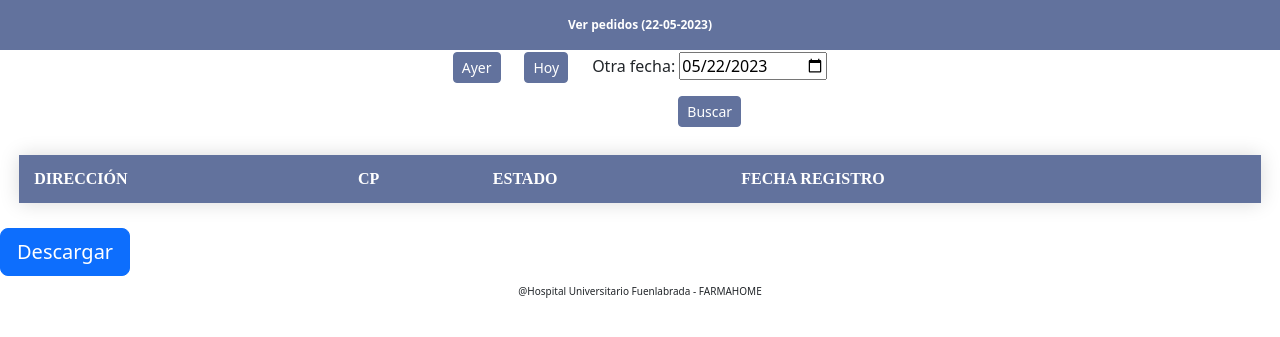
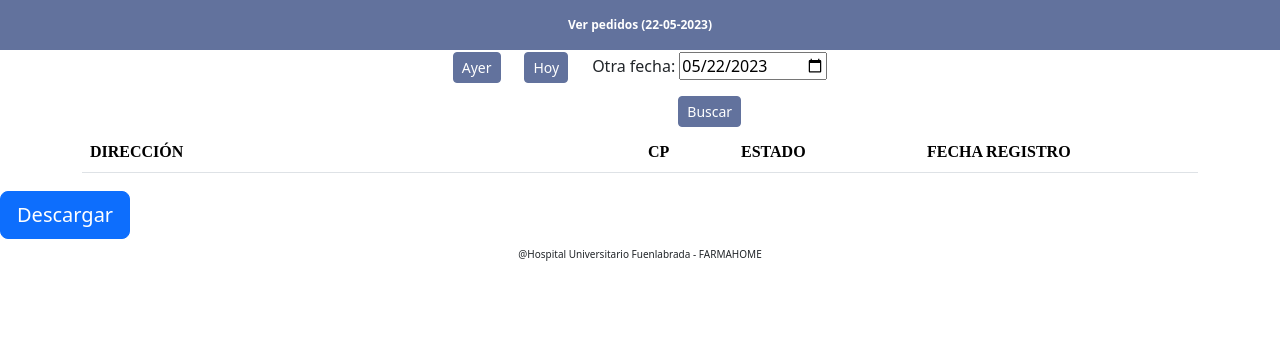
Before and after one commit to JorgeTarancon/FARMAHOME_APP, a Django app: page /ver_pedidos/hoy in a window 1280 px wide. Shown: the part 43-380 px from the top of the page. Run offline with Django 3.2, Linux system fonts and the light colour scheme; a user stored in the database is signed in; data comes from the database, SQL or seed files in the repository; both versions use the stored data as it was after the commit; lists and menus that the app fills with data are empty; some libraries are stand-ins or nearby versions.

Commit message:
Format table in ver_pedidos.html

```diff
--- a/FARMAHOME/static/FARMAHOME/style.css
+++ b/FARMAHOME/static/FARMAHOME/style.css
@@ -98,40 +98,15 @@ a.navbar-brand.ms-auto {
 /* INPUTS */
 
 /* TABLES */
-.styled-table {
-    border-collapse: collapse;
-    margin: 25px 0;
-    font-size: 1em;
+.table{
     font-family: 'Times New Roman';
-    width: 97%;
-    box-shadow: 0 0 20px rgba(0, 0, 0, 0.15);
+    font-weight: normal;
 }
 
-.styled-table thead tr {
+thead tr {
     background-color: rgb(98, 114, 157);
     color: #ffffff;
     text-align: left;
-}
-
-.styled-table th,
-.styled-table td {
-    padding: 12px 15px;
-}
-
-.styled-table tbody tr {
-    border-bottom: 1px solid #dddddd;
-}
-
-.styled-table tbody tr:nth-of-type(even) {
-    background-color: #f3f3f3;
-}
-
-.styled-table tbody tr:last-of-type {
-    border-bottom: 2px solid rgb(98, 114, 157);
-}
-
-.styled-table tbody tr.active-row {
-    color:black;
 }
 /* TABLES */
 
--- a/FARMAHOME/templates/FARMAHOME/ver_pedidos.html
+++ b/FARMAHOME/templates/FARMAHOME/ver_pedidos.html
@@ -24,34 +24,50 @@ Ver pedidos ({{ fecha_busqueda }})
     </div>
 </div>
 
-<table class = "styled-table" >
+<div class="container">
+    <table class="table table-striped">
+
       <thead>
         <tr>
-        <th scope="col">DIRECCIÓN</th>
-        <th scope="col">CP</th>
-        <th scope="col">ESTADO</th>
-        <th scope="col">FECHA REGISTRO</th>
-        <th scope="col"></th>
+            <th class="col-md-6">DIRECCIÓN</th>
+            <th class="col-md-1">CP</th>
+            <th class="col-md-2">ESTADO</th>
+            <th class="col-md-2">FECHA REGISTRO</th>
+            <th class="col-md-1"></th>
         </tr>
       </thead>
 
       <tbody>
         {% for results in todos_pedidos %}
-        <tr class="active-row">
+            <tr>
                 <td>{{ results.direccion }}</td>
                 <td>{{ results.codigo_postal }}</td>
                 <td>{{ results.estado_entrega }}</td>
-            <td>{{ results.fecha_registro}}</td>
+                <td>{{ results.fecha_registro }}</td>
                 {% if results.fecha_registro is null and results.fecha_cita.day == fecha_actual.day and results.fecha_cita.month == fecha_actual.month and results.fecha_cita.year == fecha_actual.year %}
-                <td><div><a class="btn btn-primary btn-sm" href="{% url 'FARMAHOME:editar_pedido' results.id %}">Editar</a></div>
+                    <td>
+                        <div>
+                            <a class="btn btn-primary btn-sm" href="{% url 'FARMAHOME:editar_pedido' results.id %}">Editar</a>
+                        </div>
+                    </td>
+                {% else %}
+                    <td>
+                        <div>
+                            <a class="btn btn-primary btn-sm disabled">Editar</a>
+                        </div>
+                    </td>
                 {% endif %}
             </tr>
+        {% endfor %}
       </tbody>
 
-{% endfor %}
     </table>
+</div>
+
 </center>
+
 <div class="col-md-4">
     <a class="btn btn-primary btn-lg btn-block" href="{% url 'FARMAHOME:exportar_excel' fecha_busqueda %}">Descargar</a>
 </div>
+
 {% endblock %}
```
Also changed, not shown: db.sqlite3. Lines whose indentation alone changed are shown as unchanged.
